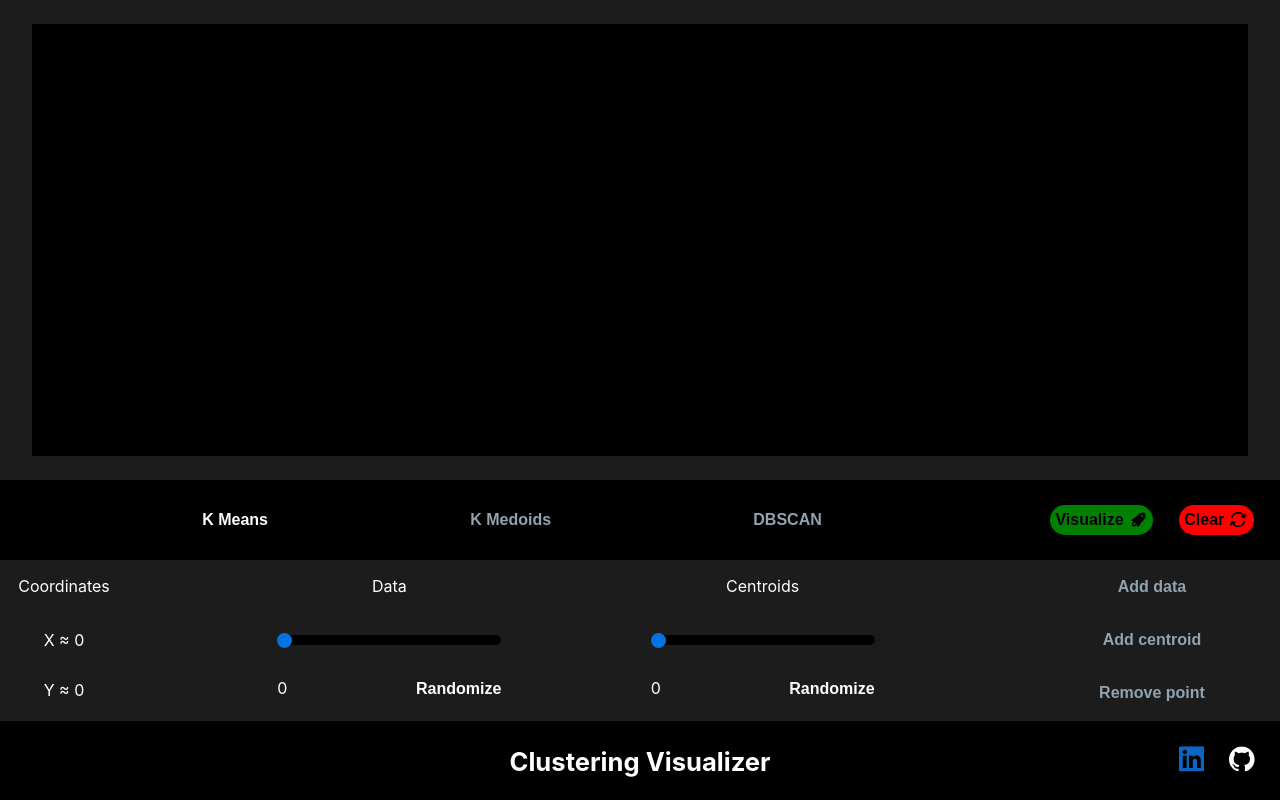
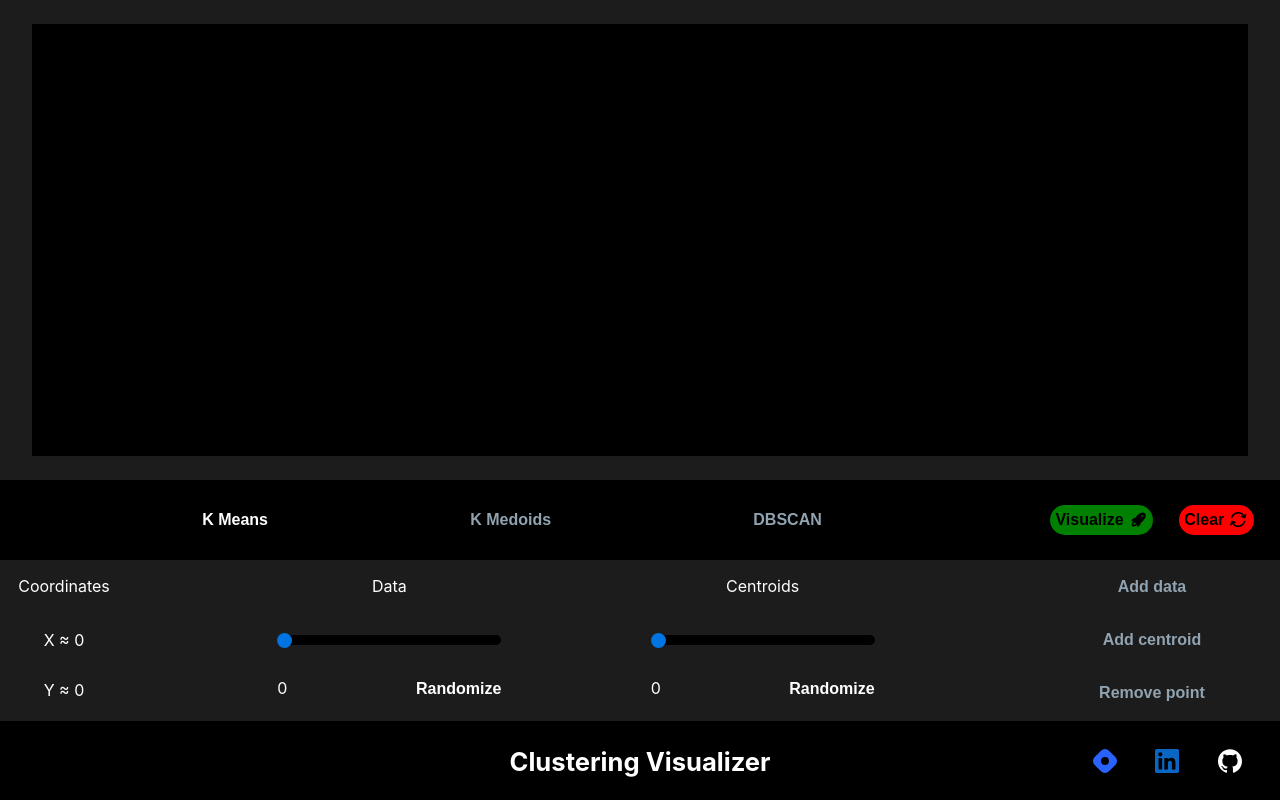
Before and after one commit to echoaman/Clustering-Visualizer, a Next.js app: page / in a window 1280 px wide. Built offline with nearby package versions, Linux system fonts and the light colour scheme.

Commit message:
hashnode link

```diff
--- a/components/Footer.tsx
+++ b/components/Footer.tsx
@@ -4,6 +4,7 @@ export default function Footer() {
     return(
         <footer className={footerStyles.footer}>
             <h1 className={footerStyles.app_title}>Clustering Visualizer</h1>
+            <a href="https://echoaman.hashnode.dev/clustering-visualizer" className={footerStyles.profile_links}><svg role="img" className={footerStyles.profile_links_svg} viewBox="0 0 24 24" xmlns="http://www.w3.org/2000/svg"><title>Hashnode</title><path fill="#2962FF" d="M22.351 8.019l-6.37-6.37a5.63 5.63 0 0 0-7.962 0l-6.37 6.37a5.63 5.63 0 0 0 0 7.962l6.37 6.37a5.63 5.63 0 0 0 7.962 0l6.37-6.37a5.63 5.63 0 0 0 0-7.962zM12 15.953a3.953 3.953 0 1 1 0-7.906 3.953 3.953 0 0 1 0 7.906z"/></svg></a>
             <a href="https://www.linkedin.com/in/amanpahurkar/" className={footerStyles.profile_links}><svg role="img" className={footerStyles.profile_links_svg} viewBox="0 0 24 24" xmlns="http://www.w3.org/2000/svg"><title>LinkedIn</title><path fill="#0A66C2" d="M20.447 20.452h-3.554v-5.569c0-1.328-.027-3.037-1.852-3.037-1.853 0-2.136 1.445-2.136 2.939v5.667H9.351V9h3.414v1.561h.046c.477-.9 1.637-1.85 3.37-1.85 3.601 0 4.267 2.37 4.267 5.455v6.286zM5.337 7.433c-1.144 0-2.063-.926-2.063-2.065 0-1.138.92-2.063 2.063-2.063 1.14 0 2.064.925 2.064 2.063 0 1.139-.925 2.065-2.064 2.065zm1.782 13.019H3.555V9h3.564v11.452zM22.225 0H1.771C.792 0 0 .774 0 1.729v20.542C0 23.227.792 24 1.771 24h20.451C23.2 24 24 23.227 24 22.271V1.729C24 .774 23.2 0 22.222 0h.003z"/></svg></a>
             <a href="https://github.com/echoaman/Clustering-Visualizer" className={footerStyles.profile_links}><svg role="img" className={footerStyles.profile_links_svg} viewBox="0 0 24 24" xmlns="http://www.w3.org/2000/svg"><title>GitHub</title><path fill="#fff" d="M12 .297c-6.63 0-12 5.373-12 12 0 5.303 3.438 9.8 8.205 11.385.6.113.82-.258.82-.577 0-.285-.01-1.04-.015-2.04-3.338.724-4.042-1.61-4.042-1.61C4.422 18.07 3.633 17.7 3.633 17.7c-1.087-.744.084-.729.084-.729 1.205.084 1.838 1.236 1.838 1.236 1.07 1.835 2.809 1.305 3.495.998.108-.776.417-1.305.76-1.605-2.665-.3-5.466-1.332-5.466-5.93 0-1.31.465-2.38 1.235-3.22-.135-.303-.54-1.523.105-3.176 0 0 1.005-.322 3.3 1.23.96-.267 1.98-.399 3-.405 1.02.006 2.04.138 3 .405 2.28-1.552 3.285-1.23 3.285-1.23.645 1.653.24 2.873.12 3.176.765.84 1.23 1.91 1.23 3.22 0 4.61-2.805 5.625-5.475 5.92.42.36.81 1.096.81 2.22 0 1.606-.015 2.896-.015 3.286 0 .315.21.69.825.57C20.565 22.092 24 17.592 24 12.297c0-6.627-5.373-12-12-12"/></svg></a>
         </footer>
--- a/lib/algorithms/dbscan.ts
+++ b/lib/algorithms/dbscan.ts
@@ -156,17 +156,18 @@ export namespace Dbscan
             Utility.displayToast("DBSCAN completed!");
 
             Utility.clearBoard();
+
             data.forEach((datum) => {
                 const { x, y, color, isCenter } = datum;
-                if(!isCenter) {
-                    Utility.drawData(x, y, color);
+                if(isCenter) {
+                    Utility.drawCircle(x, y, color);
                 }
             });
 
             data.forEach((datum) => {
                 const { x, y, color, isCenter } = datum;
-                if(isCenter) {
-                    Utility.drawCircle(x, y, color);
+                if(!isCenter) {
+                    Utility.drawData(x, y, color);
                 }
             });
 
--- a/styles/Footer.module.css
+++ b/styles/Footer.module.css
@@ -20,17 +20,30 @@
     position: absolute;
     top: 50%;
     transform: translateY(-50%);
+    width: 24px;
+    height: 24px;
 }
 
 .profile_links_svg {
-    width: clamp(16px, 2vw, 30px);
-    height: clamp(16px, 2vw, 30px);
+    width: 24px;
+    height: 24px;
 }
 
 .profile_links:nth-of-type(1) {
-    right: calc(50px + clamp(16px, 2vw, 30px));
+    right: calc(2 * 24px + 9%);
 }
 
 .profile_links:nth-of-type(2) {
-    right: 25px;
+    right: calc(24px + 6%);
 }
+
+.profile_links:nth-of-type(3) {
+    right: 3%;
+}
+
+@media screen and (orientation:portrait) {
+    .app_title {
+        left: 5%;
+        transform: translateY(-50%);
+    }
+}
```
